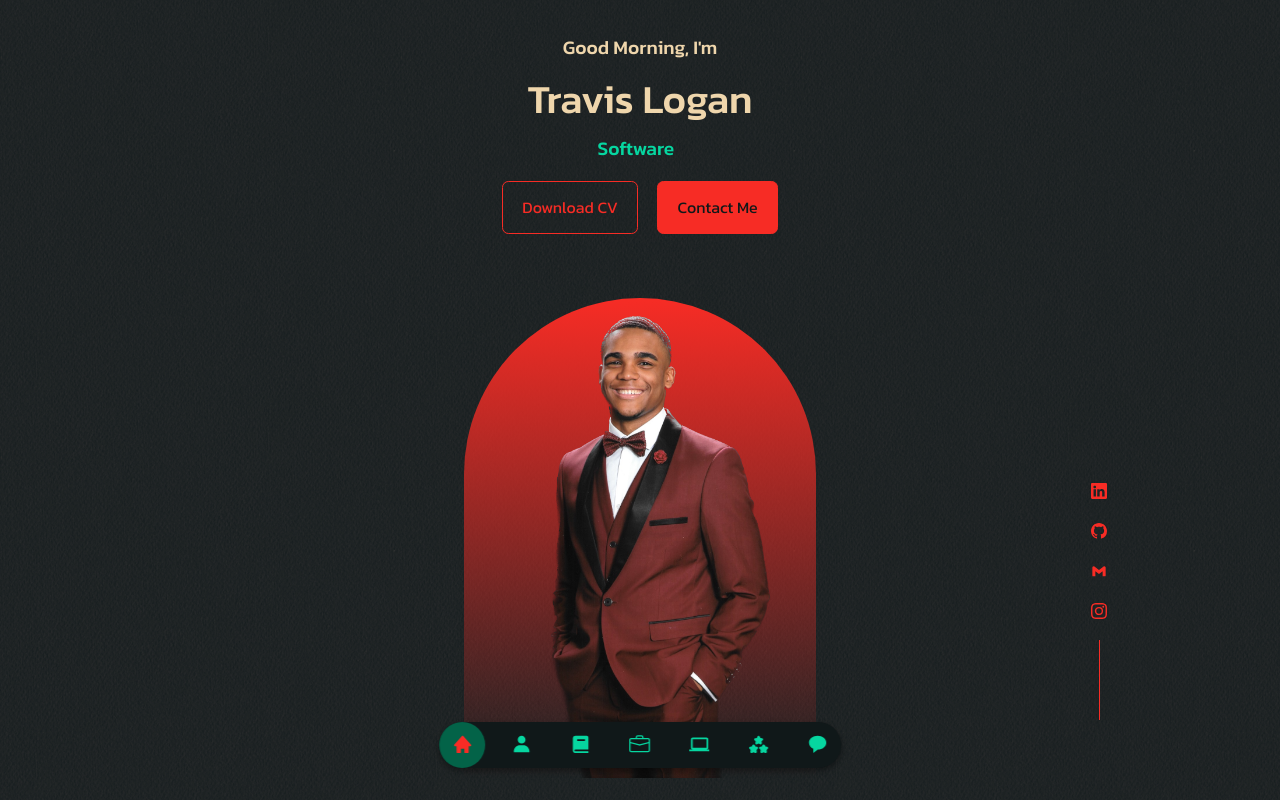
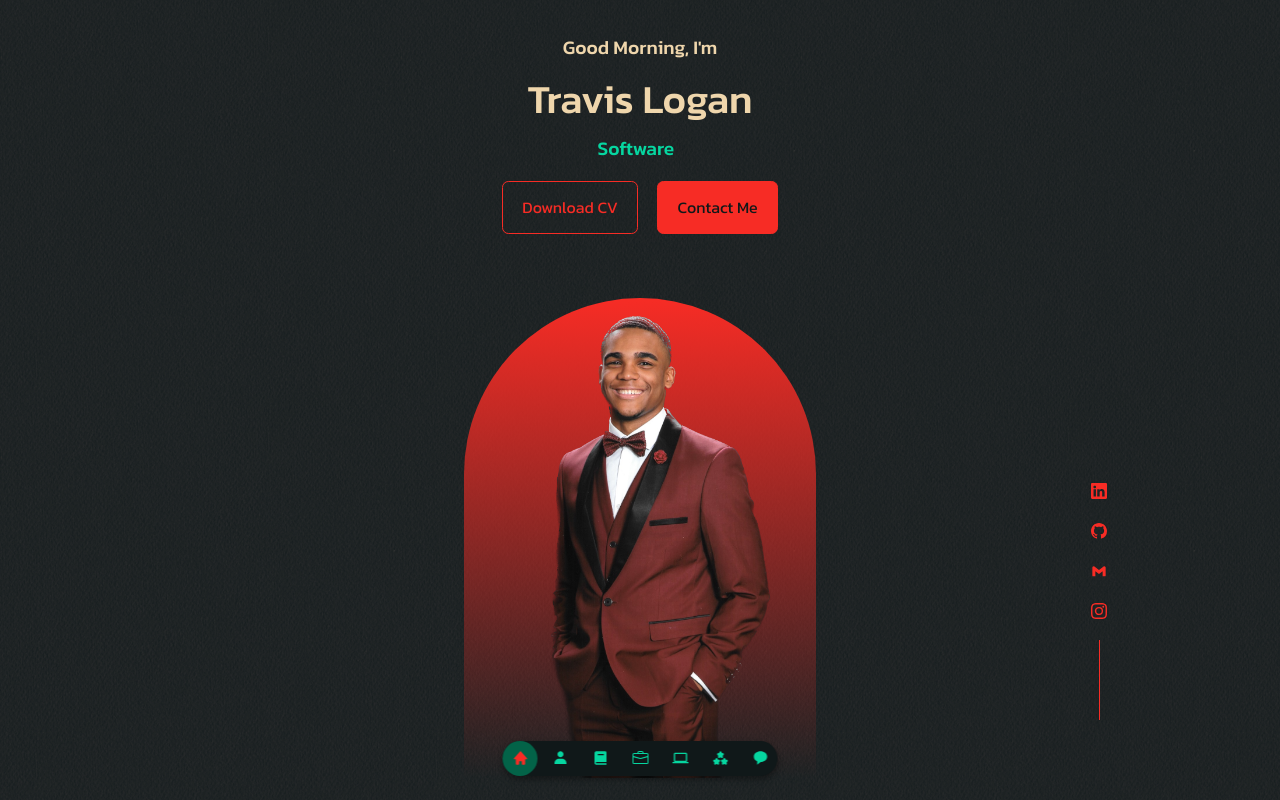
Before and after one commit to TravisLoganT/portfolio-v2, a React (Create React App) app: page / in a window 1280 px wide. Shown: the top 800 px of the page. Built offline with nearby package versions, Linux system fonts and the light colour scheme.

Commit message:
fixed the sizing on the nav bar

```diff
--- a/src/components/nav/Nav.css
+++ b/src/components/nav/Nav.css
@@ -3,14 +3,14 @@ nav {
 	background: var(--color-bg);
 	box-shadow: rgba(0, 0, 0, 0.16) 0px 3px 6px, rgba(0, 0, 0, 0.23) 0px 3px 6px;
 	display: block;
-  padding: 0.7rem, 1.7rem;
+	padding: 0.5rem, 1.5rem;
 	z-index: 2;
 	position: fixed;
 	left: 50%;
 	transform: translateX(-50%);
-  bottom: 2rem;
+	bottom: 1.5rem;
 	display: flex;
-  gap: 0.8rem;
+	gap: 0.3rem;
 	border-radius: 3rem;
 	backdrop-filter: blur(15px);
 }
@@ -18,11 +18,11 @@ nav {
 /* styling for icons placed on the nav */
 nav a {
 	background: transparent;
-  padding: 0.8rem;
+	padding: 0.6rem;
 	border-radius: 50%;
 	display: flex;
 	color: var(--color-light);
-  font-size: 1.3rem;
+	font-size: 1rem;
 }
 
 nav a:hover {
@@ -38,12 +38,12 @@ nav a.active {
 @media screen and (max-width: 600px) {
 	nav {
 		position: fixed;
-    padding: 0.3rem .5rem;
+		padding: 0.3rem 0.5rem;
 		gap: 0.5rem;
 	}
 
 	nav a {
 		padding: 0.5rem;
-    font-size: .8rem;
+		font-size: 0.8rem;
 	}
 }
```
Lines whose indentation alone changed are shown as unchanged.
